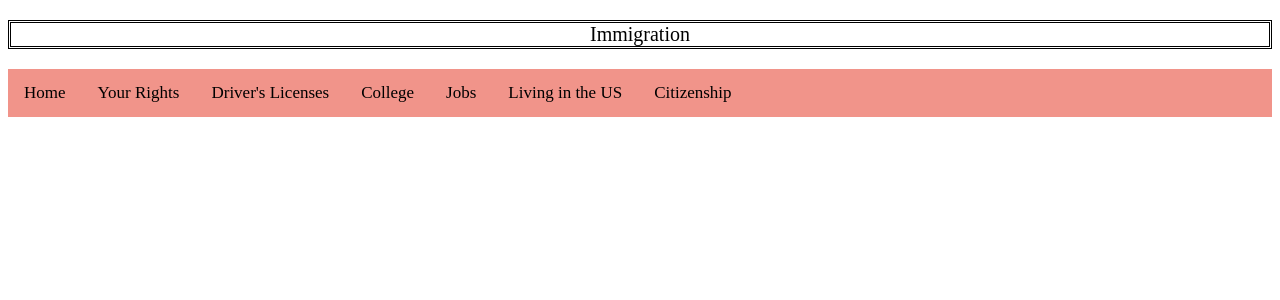
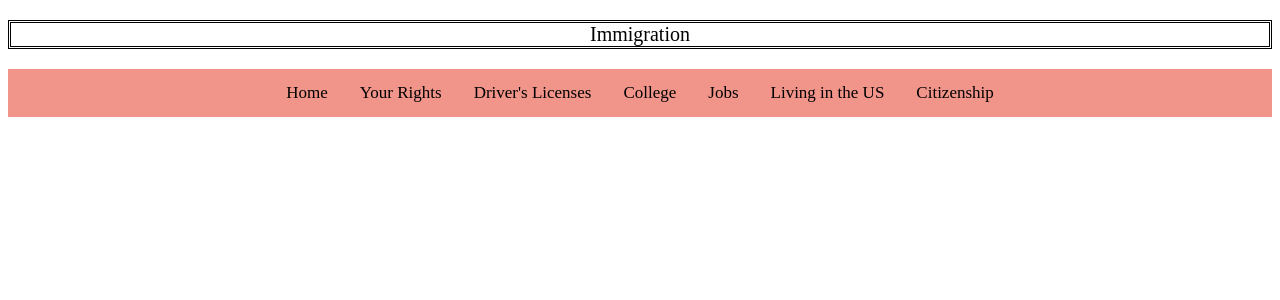
Before and after one commit to Frida-Calvo/US-Immigrant-Guide, a PHP site: page /example.html in a window 1280 px wide. Shown: the top 300 px of the page. Run offline with PHP 8.4, Linux system fonts and the light colour scheme.

Commit message:
middle buttons

```diff
--- a/example.html
+++ b/example.html
@@ -20,20 +20,22 @@
 
 <!-- Frida's section -->
 <!-- top navigation buttons, plan them to put them on every page on top -->
-<div class="topnav">
-  <a class="active" href="#home"id="myTopnav">Home</a><!--the id variable is used to link to JS-->
+<style type="text/css">
+#my_centered_buttons { display: flex; justify-content: center; }
+</style>
+<div class="topnav" id="my_centered_buttons">
+  <a class="active" href="#home"id="myTopnav" >Home</a><!--the id variable is used to link to JS-->
   <a href="#yourRights">Your Rights</a>
   <a href="#driving">Driver's Licenses</a>
   <a href="#college">College</a>
   <a href="#jobs">Jobs</a>
   <a href="#livingUS">Living in the US</a>
-  <a href="#citizenship">Citizenship</a>
+  <a href="#citizenship"id="spaceOut">Citizenship</a>
   <a href="javascript:void(0);" class="icon" onclick="myFunction()"><!--this links the javaScript and activates when clicked -->
    <i class="fa fa-bars"></i>
  </a>
+
 </div>
-
-
 
 
 
--- a/first-css.css
+++ b/first-css.css
@@ -32,6 +32,8 @@
 .topnav .icon {
     display: none;
 }
+/* space out the buttons */
+.spaceOut {margin-left: 100px}
 
 
 /* this is just for small screens */
```
